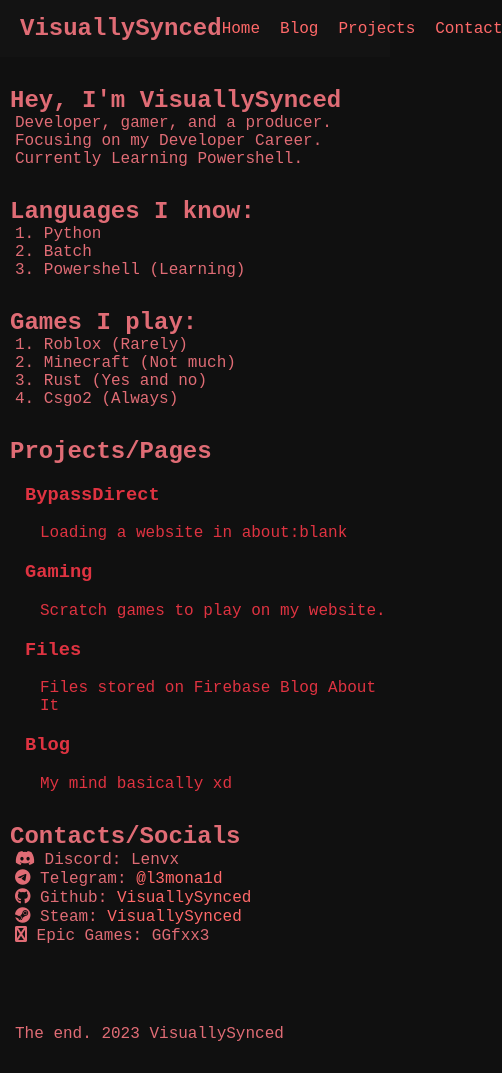
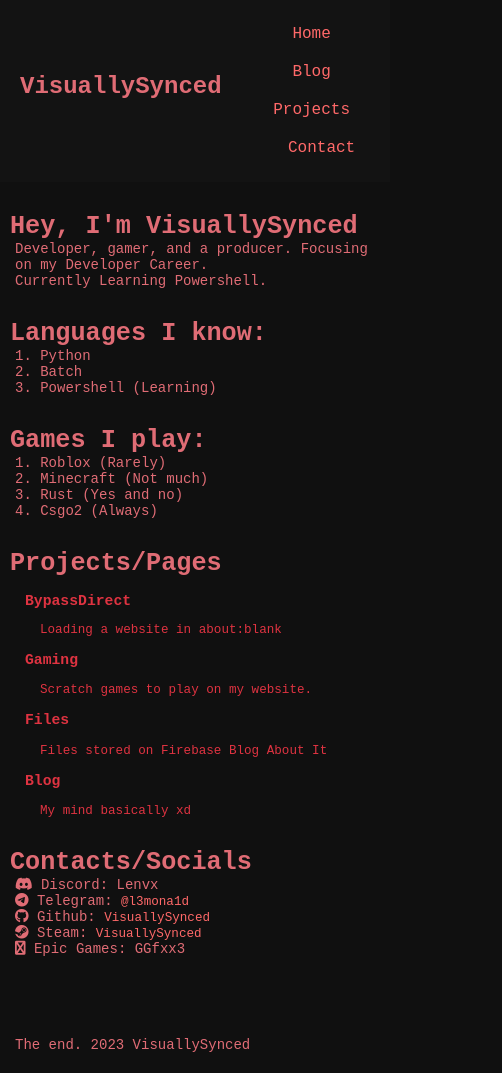
Before and after one commit to lenvxcodes/Website, a plain HTML site: page index.html in a window 390 px wide. Shown: the whole page, 502 px wide, since content can reach past the window. Drawn offline with Linux system fonts and the light colour scheme; a web font is replaced by a local one.

Commit message:
Mobile Support

```diff
--- a/styles.css
+++ b/styles.css
@@ -3,7 +3,68 @@
 * {
     scroll-behavior: smooth;
 }
+@media only screen and (max-width: 600px) {
+    body {
+      font-size: 14px;
+    }
 
+    h2 {
+      padding-top: 20px;
+      padding-left: 5px;
+      font-size: 1.8em;
+    }
+
+    p {
+      padding-left: 10px;
+      font-size: 1em;
+    }
+
+    a {
+      font-size: 0.9em;
+    }
+
+    header {
+      text-align: center;
+      padding: 10px 0;
+    }
+
+    .logo {
+      text-align: center;
+      margin-bottom: 10px;
+    }
+
+    .logo h1 {
+      font-size: 1.5em;
+    }
+
+    nav ul {
+      display: flex;
+      flex-direction: column;
+      align-items: center;
+      padding: 0;
+    }
+
+    nav ul li {
+      margin: 10px 0;
+    }
+
+    .project-box {
+      padding-left: 15px;
+    }
+
+    .project-box a {
+      font-size: 0.9em;
+    }
+
+    footer {
+      padding-top: 20px;
+    }
+
+    footer p {
+      margin-top: 20px;
+      padding-bottom: 10px;
+    }
+  }
 body {
     background-color: #101010;
     color: #e06c75;
```
